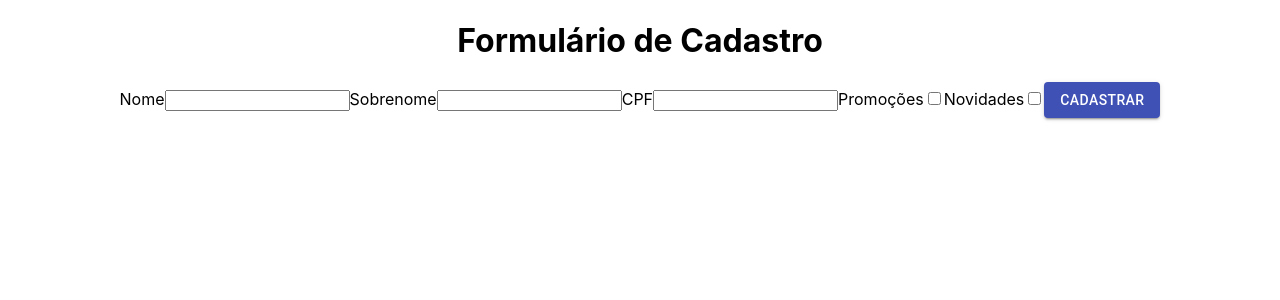
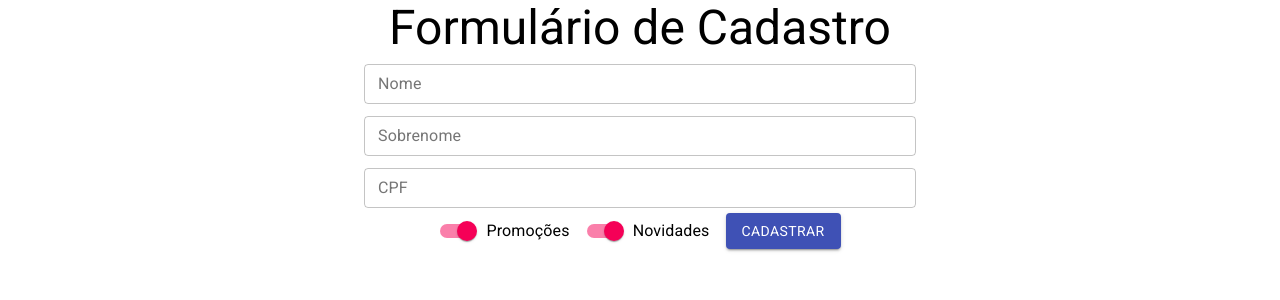
Before and after one commit to Gabrielhidro/React-form, a React (Create React App) app: page / in a window 1280 px wide. Shown: the top 300 px of the page. Built offline with nearby package versions, Linux system fonts and the light colour scheme.

Commit message:
Create form layout

```diff
--- a/package.json
+++ b/package.json
@@ -7,6 +7,7 @@
     "@testing-library/jest-dom": "^5.11.4",
     "@testing-library/react": "^11.1.0",
     "@testing-library/user-event": "^12.1.10",
+    "fontsource-roboto": "^4.0.0",
     "react": "^17.0.2",
     "react-dom": "^17.0.2",
     "react-scripts": "4.0.3",
--- a/src/App.js
+++ b/src/App.js
@@ -1,13 +1,17 @@
+import { Container, Typography } from '@material-ui/core';
 import './App.css';
 import { FormularioCadastro } from './components/FormulárioCadastro/FormularioCadastro';
+import 'fontsource-roboto'
 
 function App() {
   return (
     <div className="App">
-      <>
-        <h1>Formulário de Cadastro</h1>
+      <Container component="article" maxWidth="sm">
+        <Typography variant="h3" align="center" component="h1">
+          Formulário de Cadastro
+        </Typography>
         <FormularioCadastro />
-      </>
+      </Container>
     </div>
   );
 }
--- a/src/components/FormulárioCadastro/FormularioCadastro.jsx
+++ b/src/components/FormulárioCadastro/FormularioCadastro.jsx
@@ -1,23 +1,46 @@
 import React from "react";
-import { Button } from "@material-ui/core";
+import { Button, FormControlLabel, Switch, TextField } from "@material-ui/core";
 
 export function FormularioCadastro() {
   return (
     <form>
-      <label htmlFor="">Nome</label>
-      <input type="text" name="" id="" />
+      <TextField
+        label="Nome"
+        id="nome"
+        color="secondary"
+        variant="outlined"
+        margin="dense"
+        fullWidth
+      />
 
-      <label htmlFor="">Sobrenome</label>
-      <input type="text" name="" id="" />
+      <TextField
+        label="Sobrenome"
+        id="sobrenome"
+        color="secondary"
+        variant="outlined"
+        margin="dense"
+        fullWidth
+      />
 
-      <label htmlFor="">CPF</label>
-      <input type="text" name="" id="" />
+      <TextField
+        label="CPF"
+        id="cpf"
+        color="secondary"
+        variant="outlined"
+        margin="dense"
+        fullWidth
+      />
 
-      <label htmlFor="">Promoções</label>
-      <input type="checkbox" name="" id="" />
+      <FormControlLabel
+        label="Promoções"
+        control={<Switch name="Promoções" defaultChecked={true} />}
+        fullWidth
+      />
 
-      <label htmlFor="">Novidades</label>
-      <input type="checkbox" name="" id="" />
+      <FormControlLabel
+        label="Novidades"
+        control={<Switch name="Novidades" defaultChecked={true} />}
+      />
 
       <Button type="submit" variant="contained" color="primary">
         Cadastrar
```
Also changed, not shown: 1 other file (tests, documents, lock files or other folders).
